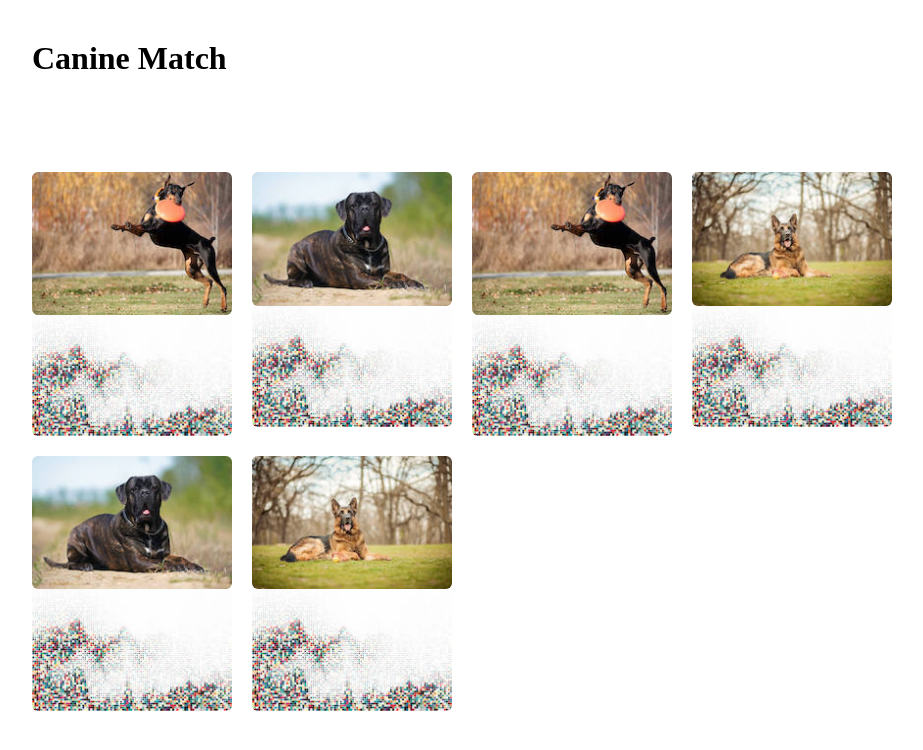
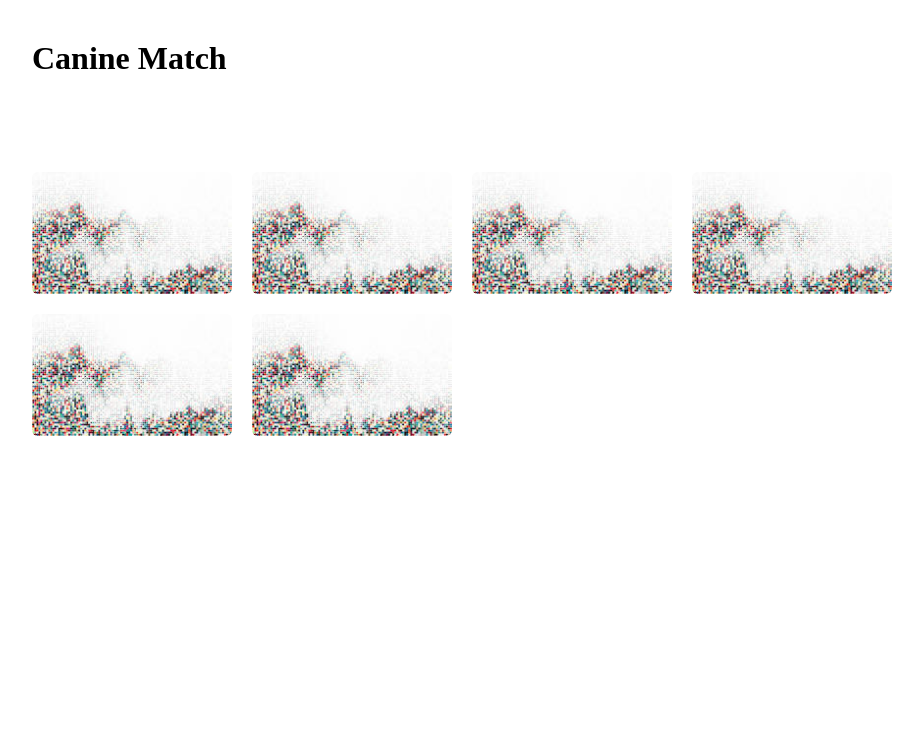
Before and after one commit to StephanieKSanchez/memory-game, a React (Create React App) app: page / in a window 1280 px wide. Both pictures are taken after a click on the button "New Game". Shown: the top 750 px of the page, without its empty margins (178-1101 px from the left). Built offline with nearby package versions, Linux system fonts and the light colour scheme.

Commit message:
added styling so when no flipped class, only card cover shows

```diff
--- a/src/components/SingleCard.css
+++ b/src/components/SingleCard.css
@@ -8,3 +8,12 @@
   border: 2ox solid #fff;
   border-radius: 6px;
 }
+
+/* front of card - the picture */
+.card .front {
+  transform: rotateY(90deg);
+  position: absolute;
+}
+.flipped .front {
+  transform: rotateY(0deg);
+}
```
